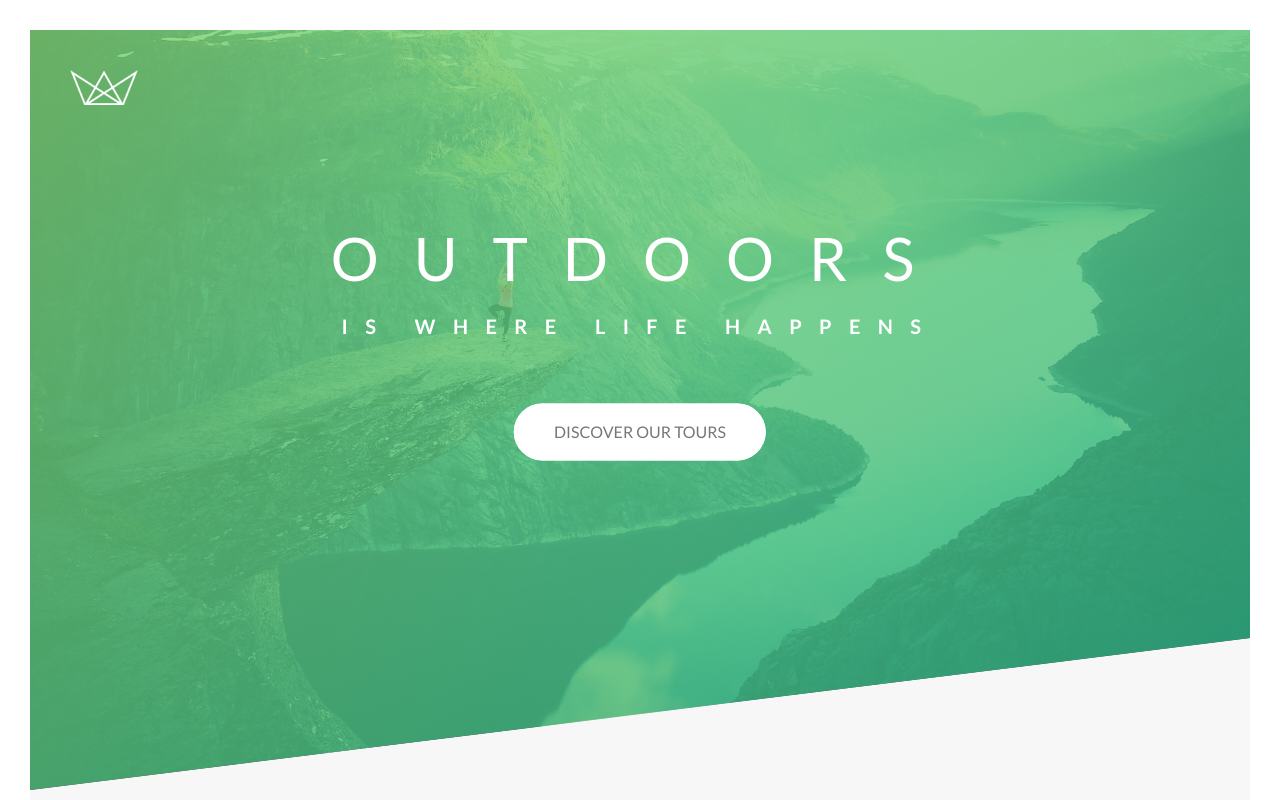
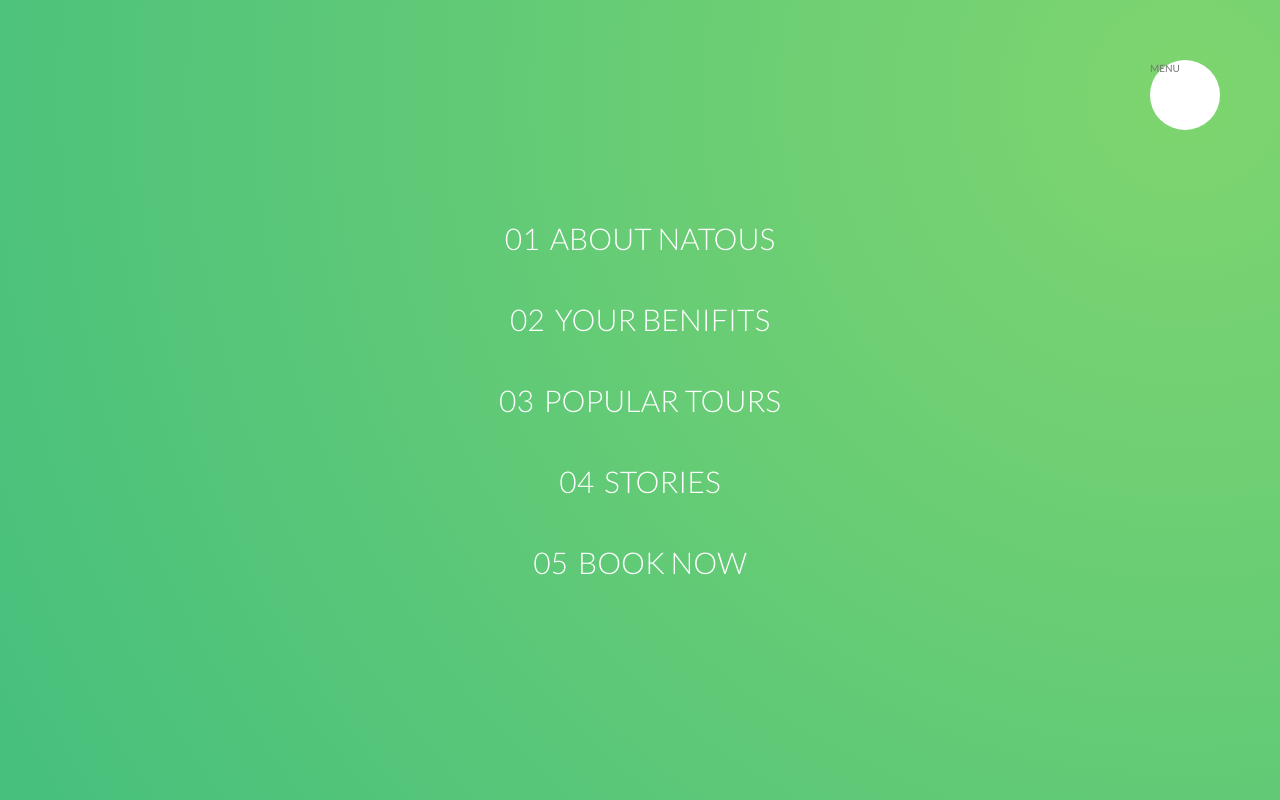
Before and after one commit to minhntm/learning-css-advance, a website: page index.html in a window 1280 px wide. Shown: the top 800 px of the page. Drawn offline with Linux system fonts and the light colour scheme.

Commit message:
navigation part 1

```diff
--- a/index.html
+++ b/index.html
@@ -12,6 +12,23 @@
   </head>
 
   <body>
+    <div class="navigation">
+      <input type="checkbox" class="navigation__checkbox" id="navi-toggle">
+      <label for="navi-toggle" class="navigation__button">MENU</label>
+      <div class="navigation__background">&nbsp;</div>
+      <nav class="navigation__nav">
+        <ul class="navigation__list">
+          <li class="navigation__item"><a href="#" class="navigation__link"><span>01</span>About Natous</a></li>
+          <li class="navigation__item"><a href="#" class="navigation__link"><span>02</span>Your benifits</a></li>
+          <li class="navigation__item"><a href="#" class="navigation__link"><span>03</span>Popular tours</a></li>
+          <li class="navigation__item"><a href="#" class="navigation__link"><span>04</span>Stories</a></li>
+          <li class="navigation__item"><a href="#" class="navigation__link"><span>05</span>Book now</a></li>
+
+        </ul>
+      </nav>
+    </div>
+
+
     <header class="header">
       <div class="header__logo-box">
         <img src="img/logo-white.png" alt="Logo" class="header__logo">
--- /dev/null
+++ b/sass/layout/_navigation.scss
@@ -0,0 +1,78 @@
+.navigation {
+    &__chechbox {
+        display: none;
+    }
+
+    &__button {
+        background-color: $color-white;
+        height: 7rem;
+        width: 7rem;
+        position: fixed;
+        top: 6rem;
+        right: 6rem;
+        border-radius: 50%;
+        z-index: 2000;
+    }
+
+    &__background {
+        height: 6rem;
+        width: 6rem;
+        border-radius: 50%;
+        position: fixed;
+        top: 6.5rem;
+        right: 6.5rem;
+        background-image: radial-gradient($color-primary-light, $color-primary-dark);
+        z-index: 1000;
+        transform: scale(50);
+    }
+
+    &__nav {
+        height: 100vh;
+        width: 100%;
+        position: fixed;
+        top: 0;
+        right: 0;
+        z-index: 1500;
+    }
+
+    &__list {
+        position: absolute;
+        top: 50%;
+        left: 50%;
+        transform: translate(-50%, -50%);
+        list-style: none;
+        text-align: center;
+    }
+
+    &__item {
+        margin: 1rem;
+    }
+
+    &__link {
+        &:link,
+        &:visited {
+            display: inline-block;
+            font-size: 3rem;
+            font-weight: 300;
+            padding: 1rem 2rem;
+            color: $color-white;
+            text-decoration: none;
+            text-transform: uppercase;
+            background-image: linear-gradient(120deg, transparent 0%, transparent 50%, $color-white 50%);
+            background-size: 220%;
+            transition: all .4s;
+
+            span {
+                margin-right: 1rem;
+                display: inline-block;
+            }
+        }
+
+        &:hover,
+        &:active {
+            background-position: 100%;
+            color: $color-primary;
+            transform: translateX(1rem);
+        }
+    }
+}
--- a/sass/main.scss
+++ b/sass/main.scss
@@ -21,3 +21,4 @@
 @import "layout/header";
 @import "layout/grid";
 @import "layout/footer";
+@import "layout/navigation";
```
Also changed, not shown: css/style.css.
